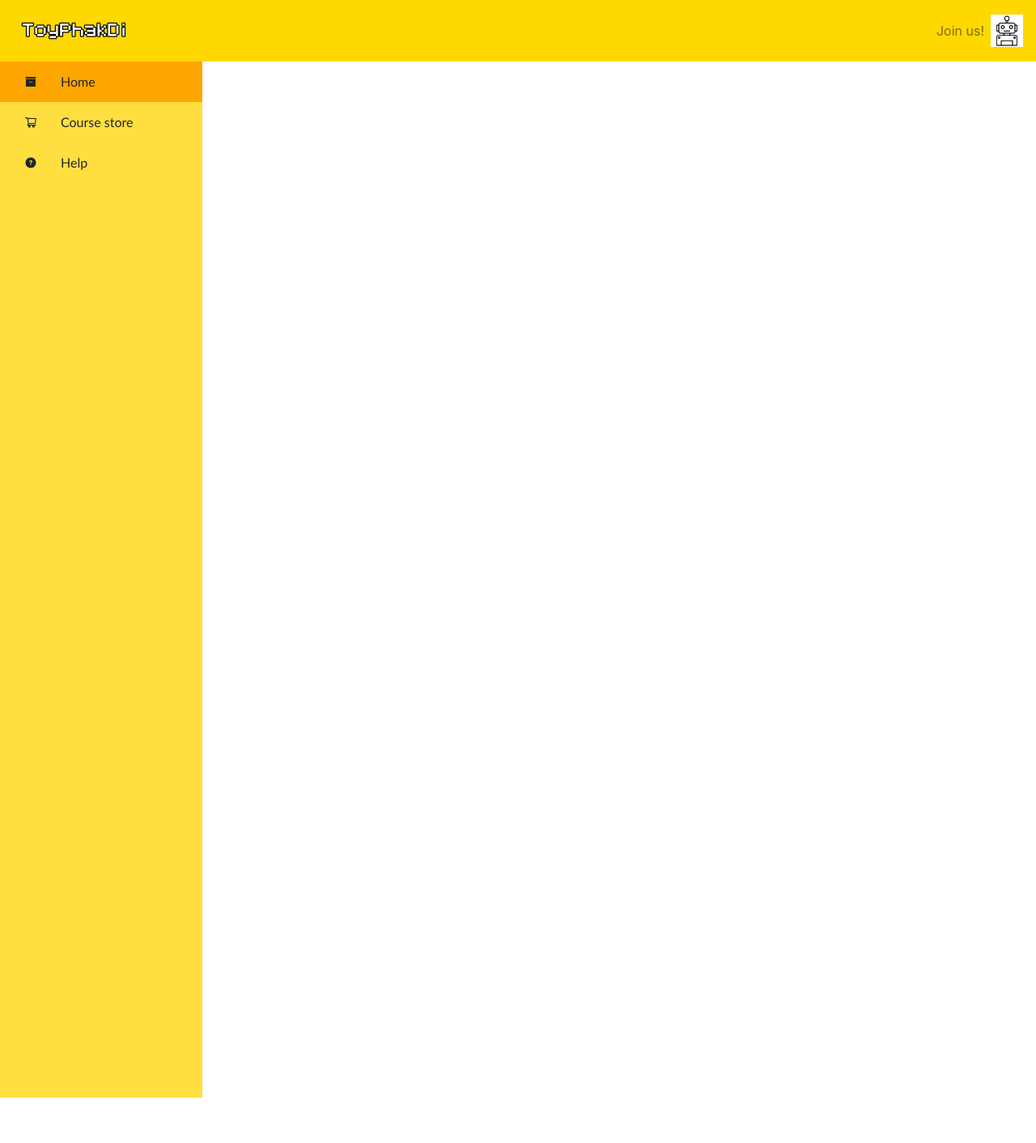
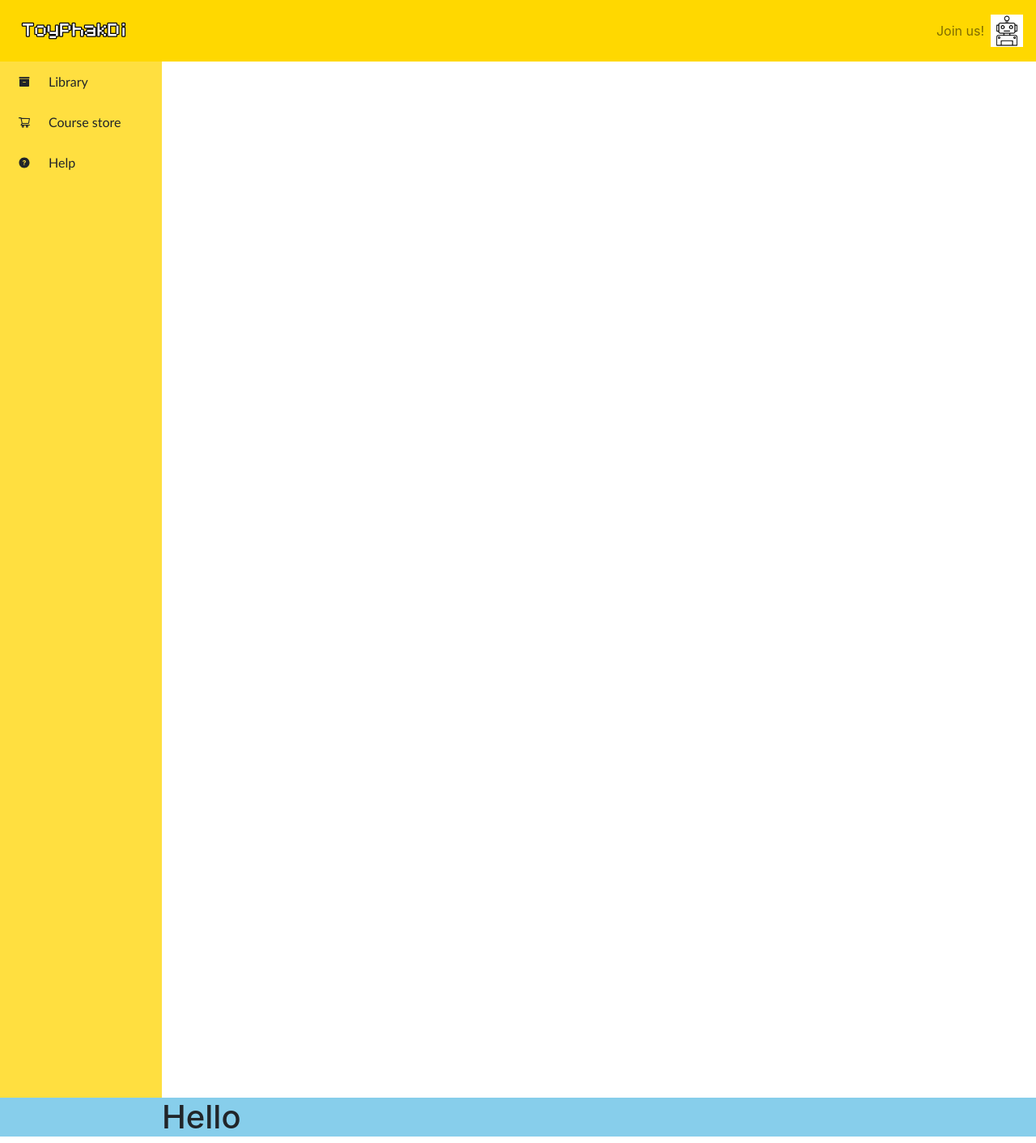
Before and after one commit to ThanakornK/Devcamp8, a React (Create React App) app: page / in a window 1280 px wide. Shown: the whole page at 81% size. Before the commit the page ends 1356 px from the top, so only its background shows below. Built offline with nearby package versions, Linux system fonts and the light colour scheme.

Commit message:
add route features

```diff
--- a/src/App.js
+++ b/src/App.js
@@ -1,21 +1,31 @@
-import React from 'react';
+import React, { Component } from 'react';
 import './App.css';
 import 'bootstrap/dist/js/bootstrap.bundle.min';
 import 'bootstrap/dist/css/bootstrap.min.css'
+
+import Menu from './component/Menu';
+import Sidebar from './component/Sidebar';
+import MainLib from './pages/MainLib';
+import MainStore from './pages/MainStore';
+import MainHelp from './pages/MainHelp';
+
 import { BrowserRouter, Switch, Route } from 'react-router-dom';
 import { Container, Row } from 'react-bootstrap';
-import Menu from './component/Menu';
-import main_course from './pages/Main_course';
-import Sidebar from './component/Sidebar';
 
-function App() {
-
-  return (
-      <div className="App">
-      <Menu />
-      <Sidebar />
-      </div>
-
-  );
+class App extends Component {
+  render() {
+    return (
+      <BrowserRouter>
+          <Menu />
+          <Sidebar />
+          <Switch>
+            <Route path='/store' component={MainStore} />
+            <Route path='/help' component={MainHelp} />
+            <Route path='/library' component={MainLib} />
+            <Route exact path='/' component={MainLib} />
+          </Switch>
+        </BrowserRouter>
+    );
+  }
 }
 export default App;
--- a/src/component/SidebarData.js
+++ b/src/component/SidebarData.js
@@ -4,20 +4,20 @@ import * as AiIcons from "react-icons/ai";
 
 export const SidebarData = [
     {
-        title: "Home",
+        title: "Library",
         icon: <IoIcons.IoIosArchive/>,
-        path: "/"
+        path: '/library'
     },
 
     {
         title: "Course store",
         icon: <AiIcons.AiOutlineShoppingCart/>,
-        path: "/store"
+        path: '/store'
     },
 
     {
         title: "Help",
         icon: <IoIcons.IoIosHelpCircle/>,
-        path: "/help"
+        path: '/help'
     },
 ]
--- /dev/null
+++ b/src/pages/MainHelp.js
@@ -0,0 +1,16 @@
+import React from 'react';
+import './../styles/MainHelp.css';
+import { Row, Col } from 'react-bootstrap';
+
+function MainHelp() {
+    return (
+        <div>
+            <Row style={{border:"1px black"}}>
+                <Col> test1
+                </Col>
+            </Row>
+        </div>
+    )
+}
+
+export default MainHelp
--- /dev/null
+++ b/src/pages/MainLib.js
@@ -0,0 +1,13 @@
+import React from 'react';
+import './../styles/MainLib.css';
+import { Row, Col, Container } from 'react-bootstrap';
+
+function MainLib() {
+    return (
+        <div className="mainLib" >
+            <h1 >Hello</h1>
+        </div>
+    );
+}
+
+export default MainLib;
--- /dev/null
+++ b/src/pages/MainStore.js
@@ -0,0 +1,16 @@
+import React from 'react';
+import './../styles/MainStore.css';
+import { Row, Col } from 'react-bootstrap';
+
+function MainStore() {
+    return (
+        <div>
+            <Row style={{border:"1px black"}}>
+                <Col> test1
+                </Col>
+            </Row>
+        </div>
+    )
+}
+
+export default MainStore
--- a/src/pages/Main_course.js
+++ /dev/null
@@ -1,15 +0,0 @@
-import React from 'react';
-import './../App.css';
-import 'bootstrap/dist/js/bootstrap.bundle.min';
-import 'bootstrap/dist/css/bootstrap.min.css'
-import { Button, Container, Row, Col, Navbar, Nav } from 'react-bootstrap';
-import './../styles/main_course.css';
-
-export default function main_course() {
-
-    return (
-        <div>
-
-        </div>
-    )
-}
--- /dev/null
+++ b/src/styles/MainLib.css
@@ -0,0 +1,7 @@
+.mainLib {
+    background-color: skyblue;
+    align-items: center;
+    flex: 1;
+    height: 100%;
+    padding-left: 200px;
+}
--- a/src/styles/sidebar.css
+++ b/src/styles/sidebar.css
@@ -1,6 +1,6 @@
 .Sidebar {
     height: 100vw;
-    width: 250px;
+    width: 200px;
     background-color: #FFDF40;
 }
 
```
Also changed, not shown: src/component/Sidebar.js (+4 -4 lines), src/styles/MainHelp.css (added), src/styles/MainStore.css (added), 1 other file (tests, documents, lock files or other folders).
